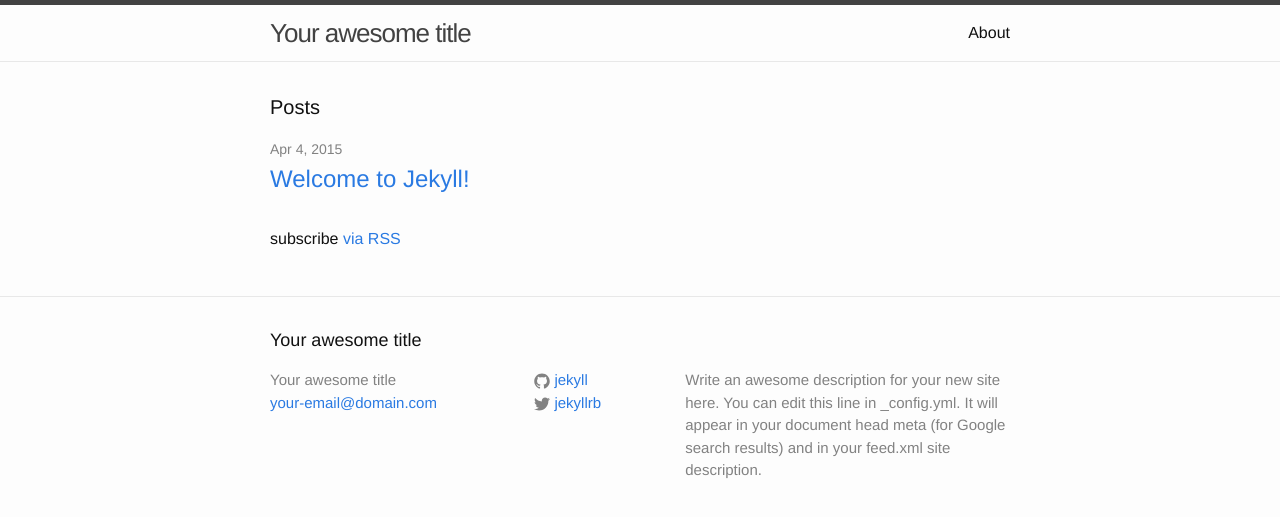
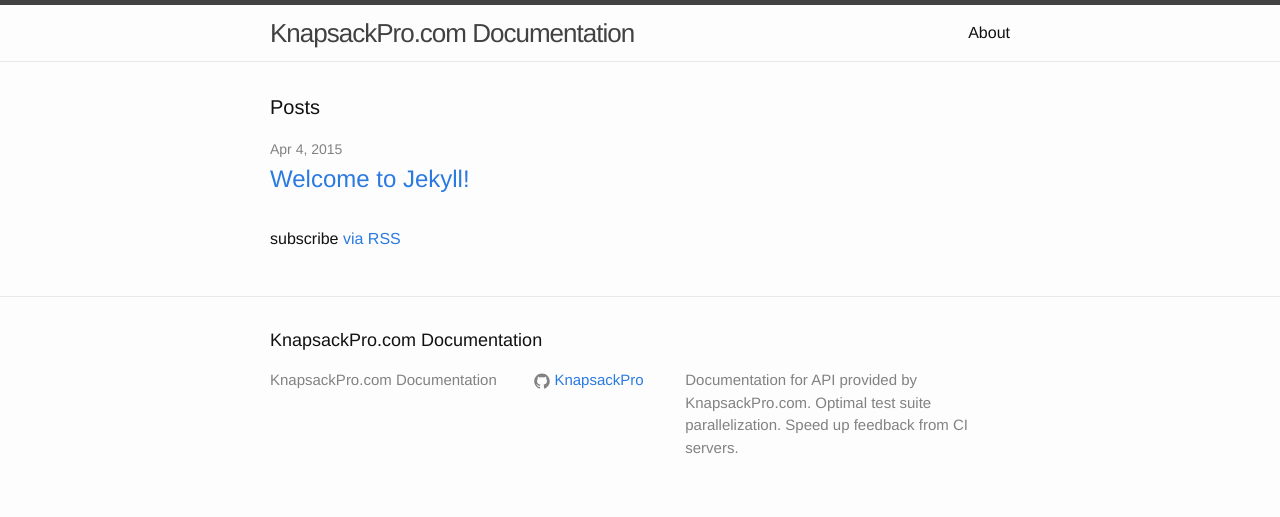
Before and after one commit to KnapsackPro/docs.knapsackpro.com, a Jekyll site: the page built from index.html, in a window 1280 px wide. Shown: the top 517 px of the page. Built offline with Jekyll 4.4.1, drawn with Linux system fonts in a browser that asks for light colours.

Commit message:
Update basic info about page

```diff
--- a/_config.yml
+++ b/_config.yml
@@ -1,14 +1,12 @@
 # Site settings
-title: Your awesome title
-email: your-email@domain.com
+title: KnapsackPro.com Documentation
 description: > # this means to ignore newlines until "baseurl:"
-  Write an awesome description for your new site here. You can edit this
-  line in _config.yml. It will appear in your document head meta (for
-  Google search results) and in your feed.xml site description.
+  Documentation for API provided by KnapsackPro.com.
+  Optimal test suite parallelization. Speed up feedback from CI servers.
 baseurl: "" # the subpath of your site, e.g. /blog/
-url: "http://yourdomain.com" # the base hostname & protocol for your site
-twitter_username: jekyllrb
-github_username:  jekyll
+url: "http://docs.knapsackpro.com" # the base hostname & protocol for your site
+#twitter_username: jekyllrb
+github_username: KnapsackPro
 
 # Build settings
 markdown: kramdown
--- a/_includes/footer.html
+++ b/_includes/footer.html
@@ -8,7 +8,6 @@
       <div class="footer-col  footer-col-1">
         <ul class="contact-list">
           <li>{{ site.title }}</li>
-          <li><a href="mailto:{{ site.email }}">{{ site.email }}</a></li>
         </ul>
       </div>
 
```
